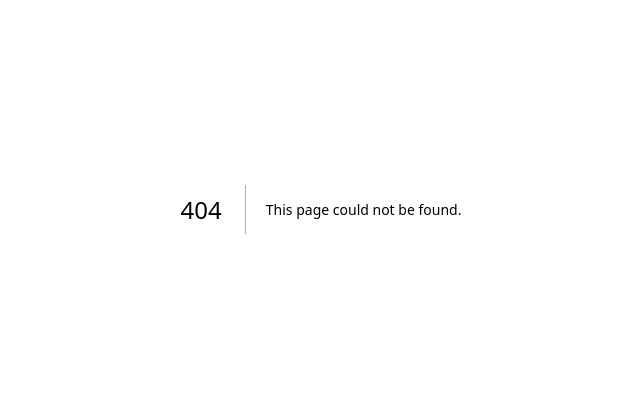
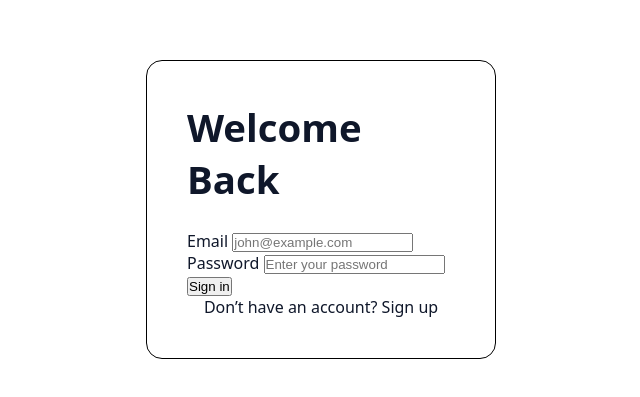
Before and after one commit to NeelBhavsar1/LocalHands, a Next.js app: page /login in a window 1280 px wide. Before the commit this address had no page. Shown: the part 191-588 px from the top of the page, without its empty margins (319-959 px from the left). Built offline with nearby package versions, Linux system fonts and the light colour scheme.

Commit message:
Initial login page (do CSS) & improve + Footer Component basics

```diff
--- a/src/app/globals.css
+++ b/src/app/globals.css
@@ -6,6 +6,7 @@
   --muted: #475569;
   --surface: rgba(255, 255, 255, 0.70);
   --surface-strong: rgba(255, 255, 255, 0.92);
+
 
   --border: rgba(15, 23, 42, 0.10);
   --shadow: 0 8px 30px rgba(15, 23, 42, 0.10);
--- a/src/app/layout.js
+++ b/src/app/layout.js
@@ -12,8 +12,6 @@ export default function RootLayout({ children }) {
       <body>
         <Providers>
           {children}
-
-
         </Providers>
       </body>
     </html>
--- /dev/null
+++ b/src/app/login/page.js
@@ -0,0 +1,29 @@
+"use client";
+
+import React from "react";
+import styles from "./page.module.css";
+import HomeNavBar from "@/components/HomeNavBar/HomeNavBar";
+
+export default function Page() {
+
+  const handleSubmit = (e) => {
+    e.preventDefault();
+  };
+
+  return (
+      <div className={styles.container}>
+        <div className={styles.card}>
+        <h1>Welcome Back</h1>
+        <form className={styles.formContainer} onSubmit={handleSubmit}>
+          <label>Email <input type="email" name="email" required placeholder="john@example.com"/></label>
+
+          <label>Password <input type="password" name="password" required placeholder="Enter your password"/></label>
+
+          <button type="submit">Sign in</button>
+        </form>
+
+        <p>Don’t have an account?{" "} <span className={styles.reRoute}>Sign up</span></p>
+        </div>
+      </div>
+  );
+}
--- /dev/null
+++ b/src/app/login/page.module.css
@@ -0,0 +1,24 @@
+.container h1 {
+    font-size: 2.4rem;
+    cursor: default;
+    margin-bottom: 25px;
+    font-weight: 600;
+
+}
+.container {
+    display: flex;
+    flex-direction: column;
+    justify-content: center;
+    align-items: center;
+    min-height: 100vh;
+}
+
+.card {
+    display: flex;
+    align-items: center;
+    flex-direction: column;
+    padding: 40px;
+    border: 1px solid black;
+    border-radius: 16px;
+    width: 350px;
+}
--- a/src/components/HomeNavBar/HomeNavBar.module.css
+++ b/src/components/HomeNavBar/HomeNavBar.module.css
@@ -24,7 +24,7 @@
   cursor: default;
 
 }
-/* DO THIS LATER FOR STYLING + GOOGLE OFNTS */
+
 .logo p span {
   font-size: 1.3rem;
   font-weight: bold;
```
Also changed, not shown: src/components/Footer/Footer.js (added, +22 -0 lines), src/components/Footer/Footer.module.css (added).
